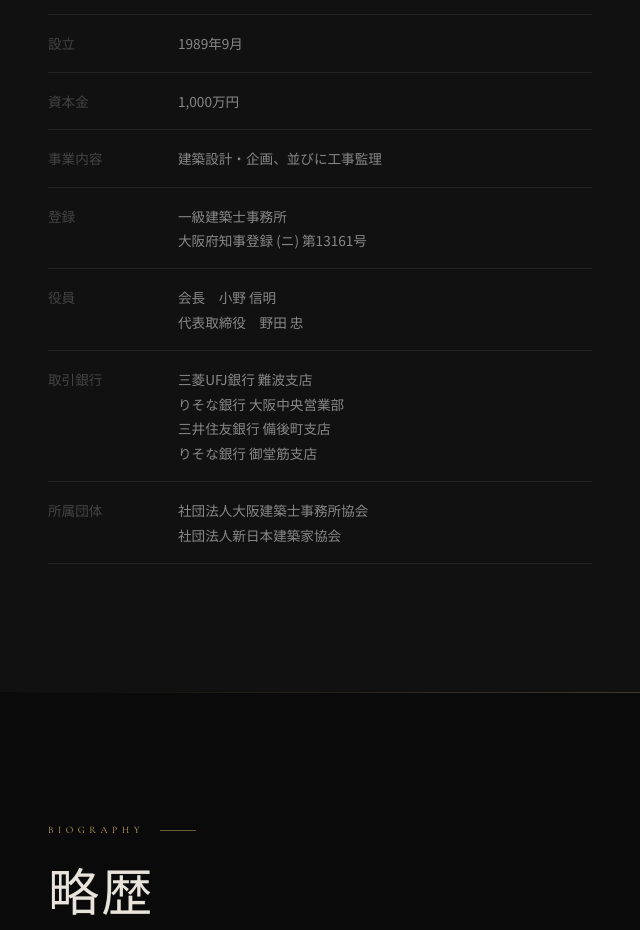
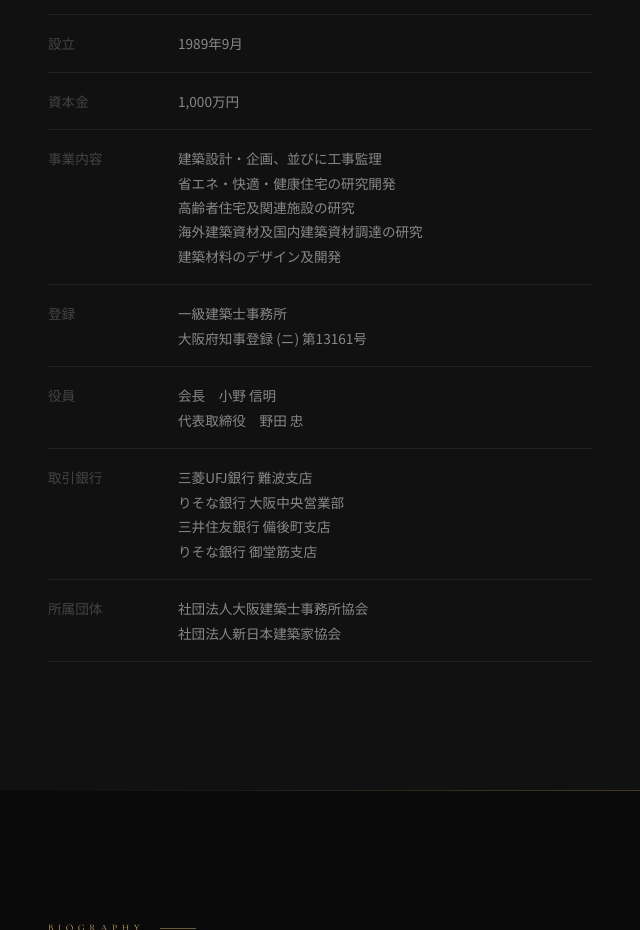
Before and after one commit to tats1229gm-maker/test-homepage, a plain HTML site: page about.html in a window 1280 px wide. Shown: the part 980-1910 px from the top of the page, without its empty margins (0-640 px from the left). Drawn offline with nearby package versions, Linux system fonts and the light colour scheme.

Commit message:
Update 事業内容 to 5 items (match fao-pd.com company profile)
Co-Authored-By: Claude Opus 4.8 <noreply@anthropic.com>

```diff
--- a/about.html
+++ b/about.html
@@ -56,7 +56,7 @@
           <tr><th>TEL / FAX</th><td>0798-33-7227 / 0798-33-7228</td></tr>
           <tr><th>設立</th><td>1989年9月</td></tr>
           <tr><th>資本金</th><td>1,000万円</td></tr>
-          <tr><th>事業内容</th><td>建築設計・企画、並びに工事監理</td></tr>
+          <tr><th>事業内容</th><td>建築設計・企画、並びに工事監理<br>省エネ・快適・健康住宅の研究開発<br>高齢者住宅及関連施設の研究<br>海外建築資材及国内建築資材調達の研究<br>建築材料のデザイン及開発</td></tr>
           <tr><th>登録</th><td>一級建築士事務所<br>大阪府知事登録 (ニ) 第13161号</td></tr>
           <tr><th>役員</th><td>会長　小野 信明<br>代表取締役　野田 忠</td></tr>
           <tr><th>取引銀行</th><td>三菱UFJ銀行 難波支店<br>りそな銀行 大阪中央営業部<br>三井住友銀行 備後町支店<br>りそな銀行 御堂筋支店</td></tr>
```
